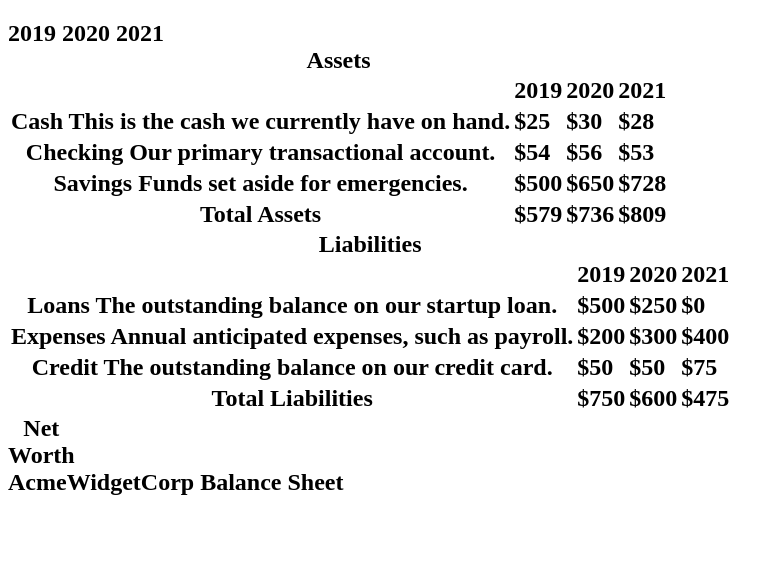
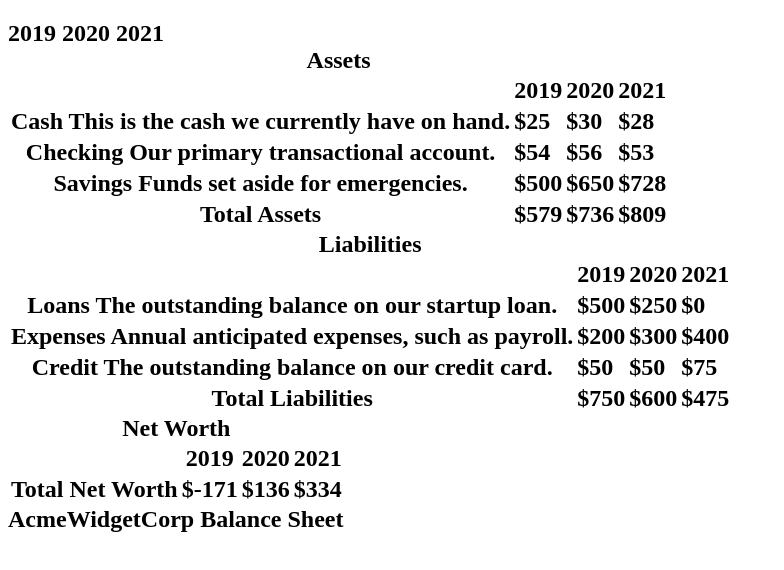
Before and after one commit to EmicJoykiller/Balance-Sheet, a plain HTML site: page index.html in a window 1280 px wide. Shown: the whole page, without its empty margins (0-784 px from the left). Drawn offline with Linux system fonts and the light colour scheme.

Commit message:
Update v.1.1
Structure of the project is finished

```diff
--- a/index.html
+++ b/index.html
@@ -129,9 +129,25 @@
             </table>
 
             <table>
-              <caption>Net Worth</caption>
-              <thead></thead>
-              <tbody></tbody>
+              <caption>
+                Net Worth
+              </caption>
+              <thead>
+                <tr>
+                  <td></td>
+                  <th><span class="sr-only">2019</span></th>
+                  <th><span class="sr-only">2020</span></th>
+                  <th><span class="sr-only">2021</span></th>
+                </tr>
+              </thead>
+              <tbody>
+                <tr class="total">
+                  <th>Total <span class="sr-only">Net Worth</span></th>
+                  <td>$-171</td>
+                  <td>$136</td>
+                  <td class="current">$334</td>
+                </tr>
+              </tbody>
             </table>
           </div>
           <span class="flex">
```
